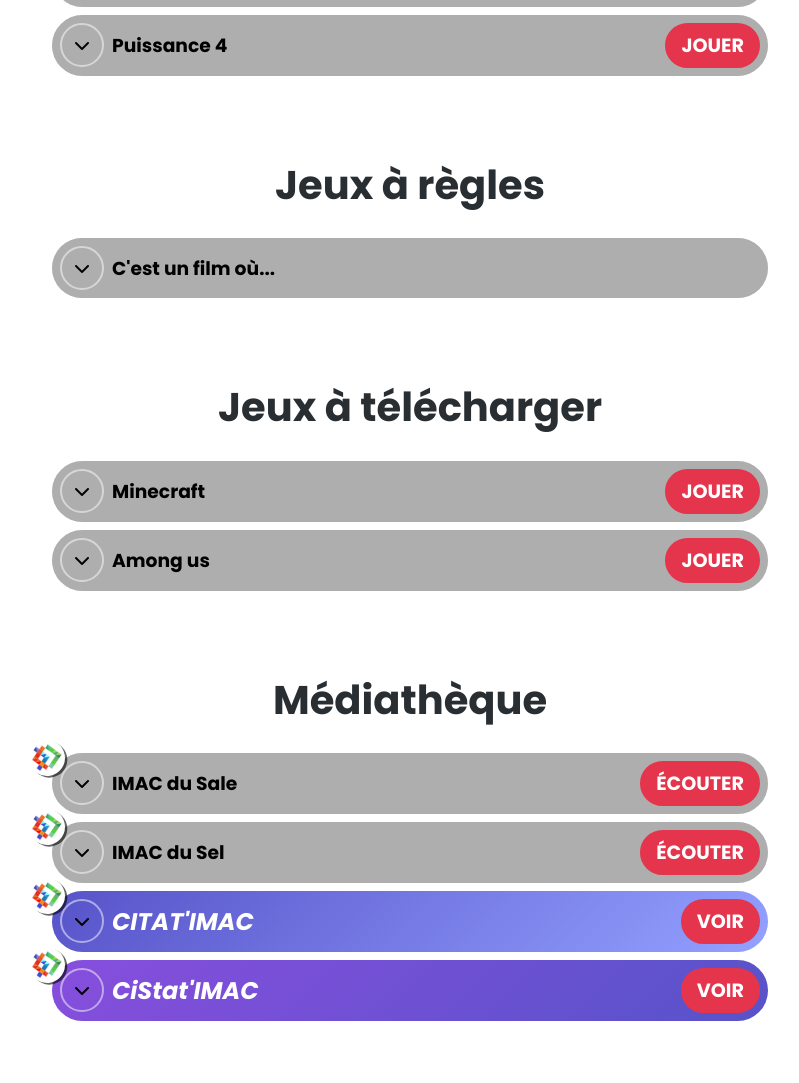
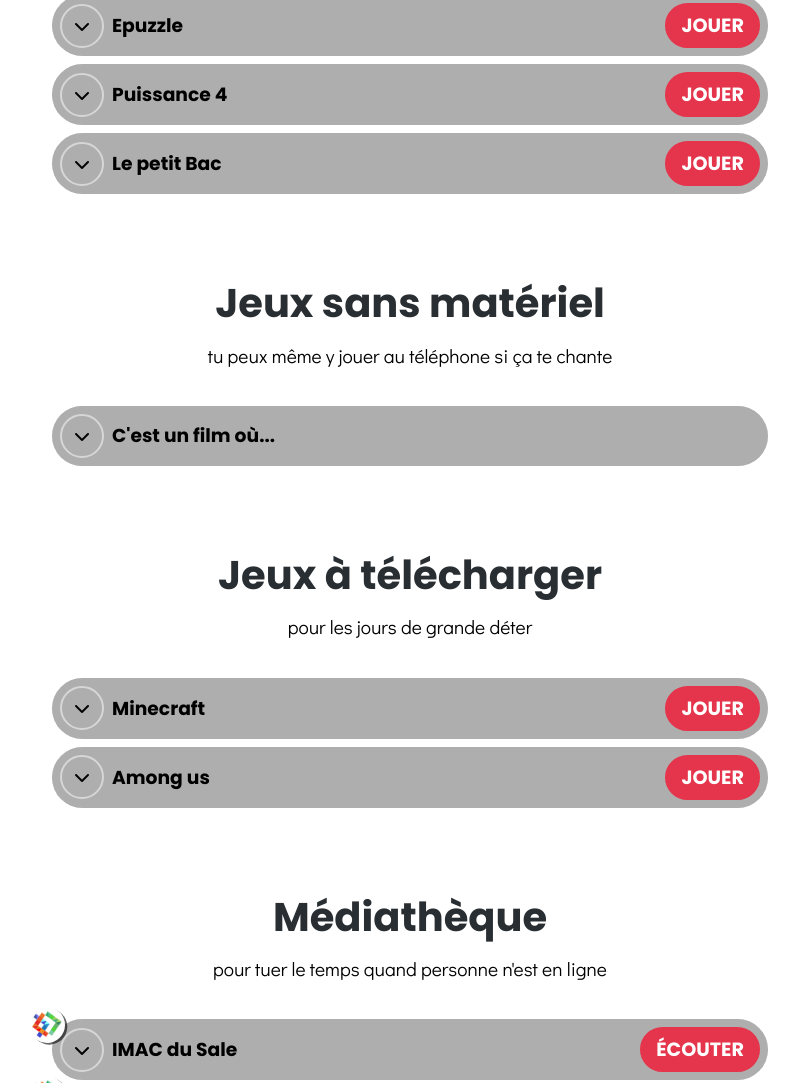
Before and after one commit to OMeyer973/bdf, a plain HTML site: page index.html in a window 1280 px wide. Shown: the part 1419-2502 px from the top of the page, without its empty margins (230-1029 px from the left). Drawn offline with Linux system fonts and the light colour scheme; a web font is replaced by a local one.

Commit message:
added petit bac & subtitles

```diff
--- a/index.html
+++ b/index.html
@@ -38,7 +38,8 @@
   <!-- Games List -->
   <section class="bg-light page-section" id="Games">
     <div class="container list">
-      <h2>Jeux</h2>
+      <h2>Jeux sur navigateur</h2>
+      <p class="subtitle">pour jouer en ligne avec tes amis sans prise de tête</p>
 
       <div class="list-item" id="skribbl-io">
         <div class="item-row">
@@ -212,13 +213,28 @@
         </div>
       </div>
 
+
+      <div class="list-item" id="petit-bac">
+        <div class="item-row">
+          <div class="icon show-item-description">
+            <i class="fas fa-chevron-down"></i>
+          </div>
+          <h3 class="item-title">Le petit Bac</h3>
+          <a class="button" href="https://petitbacenligne.net/" target=”_blank”>jouer</a>
+        </div>
+        <div class="item-description hidden">
+          <p>comme au collège</p>
+        </div>
+      </div>
+
     </div>
   </section>
 
   <!-- Rules Games List -->
   <section class="bg-light page-section" id="Games">
     <div class="container">
-      <h2>Jeux à règles</h2>
+      <h2>Jeux sans matériel</h2>
+      <p class="subtitle">tu peux même y jouer au téléphone si ça te chante</p>
 
       <div class="list-item">
         <div class="item-row">
@@ -239,6 +255,8 @@
   <section class="bg-light page-section" id="Games">
     <div class="container">
       <h2>Jeux à télécharger</h2>
+      <p class="subtitle">pour les jours de grande déter</p>
+
 
       <div class="list-item" id="minecraft">
         <div class="item-row">
@@ -273,6 +291,8 @@
   <section class="bg-light page-section" id="Games">
     <div class="container">
       <h2>Médiathèque</h2>
+      <p class="subtitle">pour  tuer le temps quand personne n'est en ligne</p>
+
 
       <div class="list-item" id="imac-du-sale">
         <div class="item-row">
--- a/style/style.css
+++ b/style/style.css
@@ -30,11 +30,17 @@ span {
 
 h2 {
   font-size: 2.5em;
+  margin-bottom: .4em;
 }
 
 p, a {
   font-size: 1.2em;
   font-family: var(--textFont);
+}
+
+.subtitle {
+  text-align: center;
+  margin-bottom: 2em;
 }
 
 .hidden {
```
